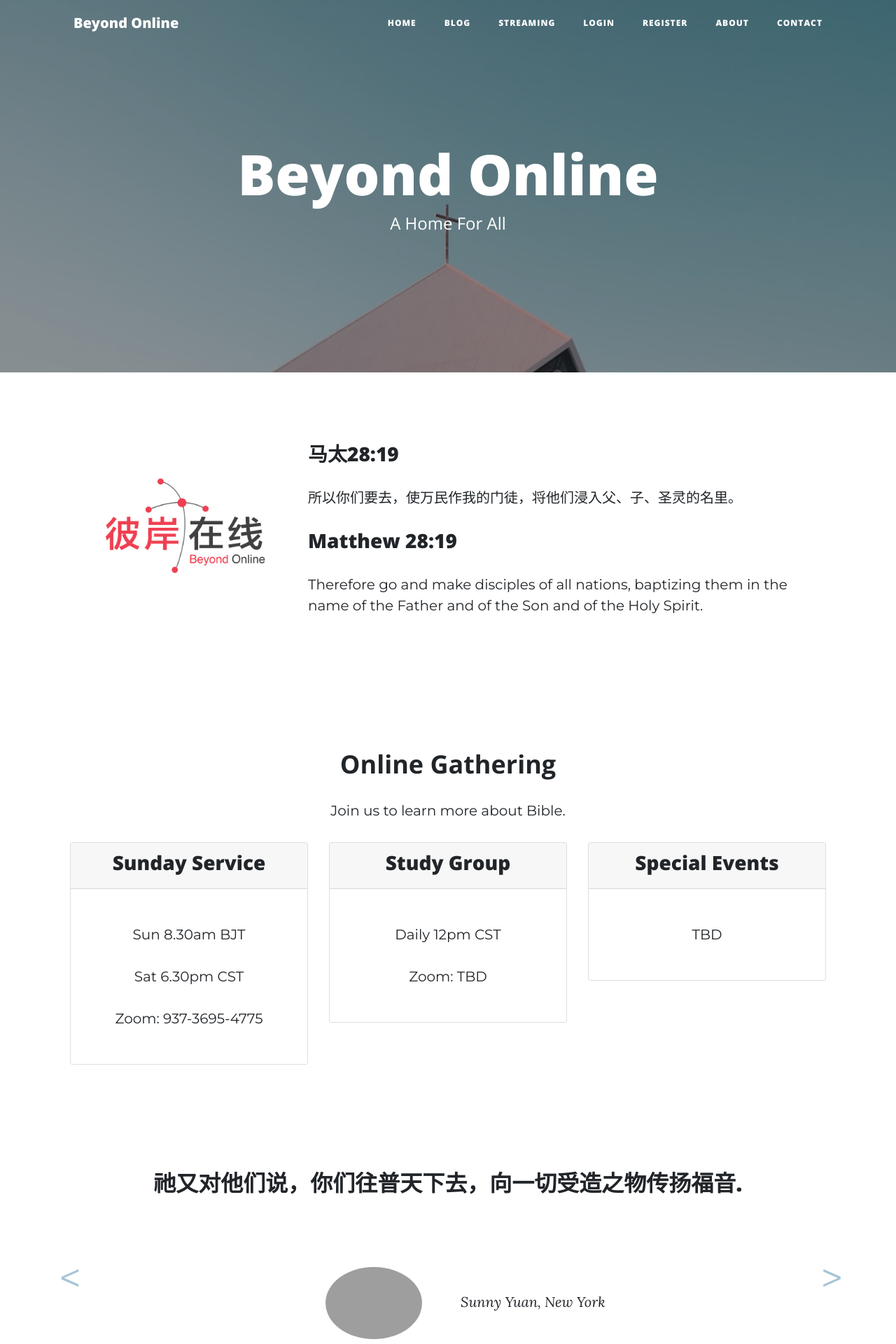
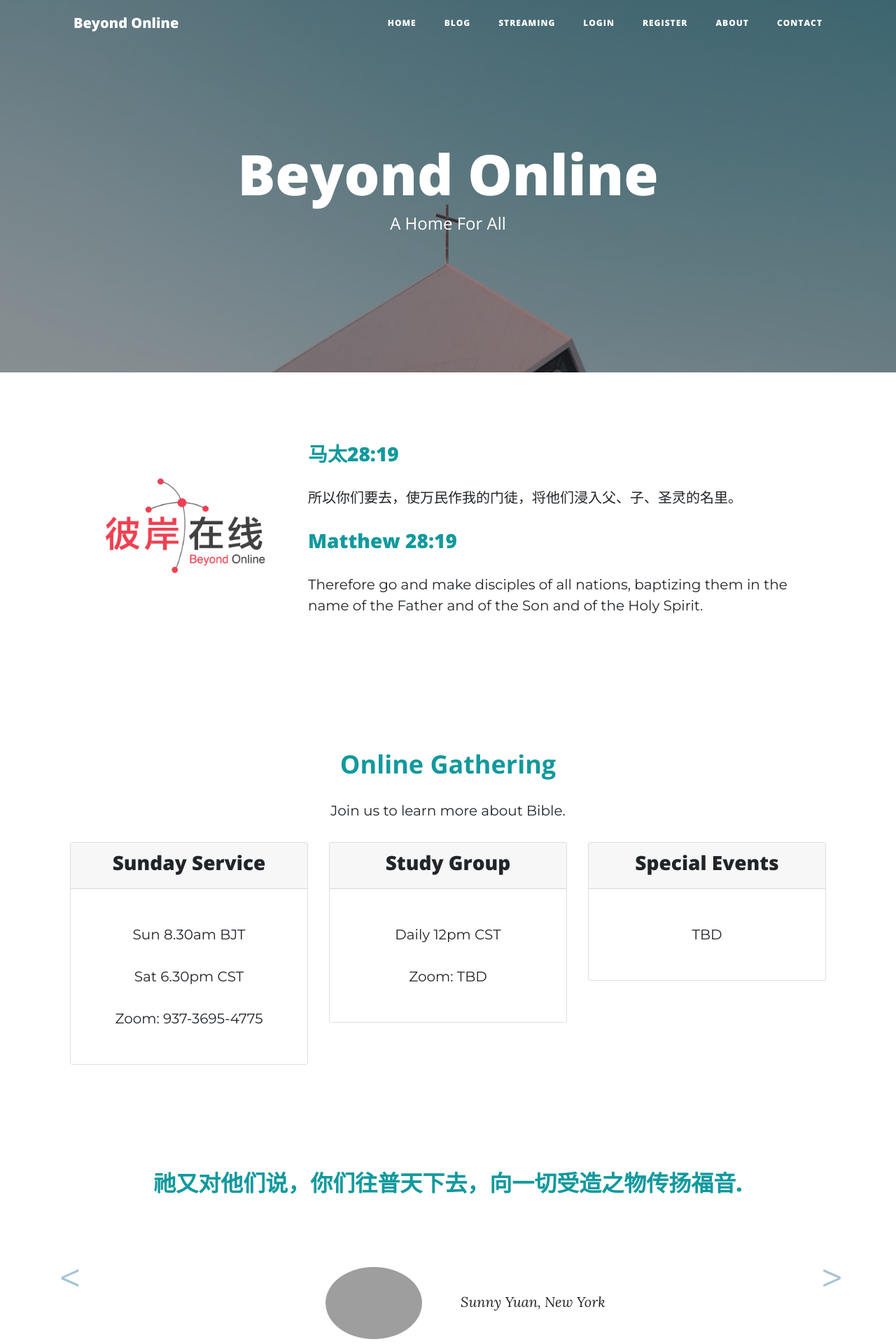
Before and after one commit to aquangela/BeyondOnline, a Flask app: page / in a window 1280 px wide. Shown: the top 1920 px of the page at 70% size. Run offline with Flask 2, Linux system fonts and the light colour scheme; some libraries are stand-ins or nearby versions; grey boxes are pictures that could not be loaded.

Commit message:
edit home

```diff
--- a/static/css/clean-blog.css
+++ b/static/css/clean-blog.css
@@ -491,6 +491,10 @@ footer .copyright {
   font-family: 'Montserrat', sans-serif;
 }
 
+.intro h3 {
+    color: #11999E;
+}
+
 .logo {
   width: 25%;
   border-radius: 100%;
@@ -501,6 +505,10 @@ footer .copyright {
 #testimonials {
   background-color: #fff;
   text-align: center;
+}
+
+#testimonials h2 {
+    color: #11999E;
 }
 
 .testimonial-text {
@@ -543,3 +551,7 @@ footer .copyright {
   text-align: center;
   font-family: 'Montserrat', sans-serif;
 }
+
+#info h2 {
+    color: #11999E;
+}
```
